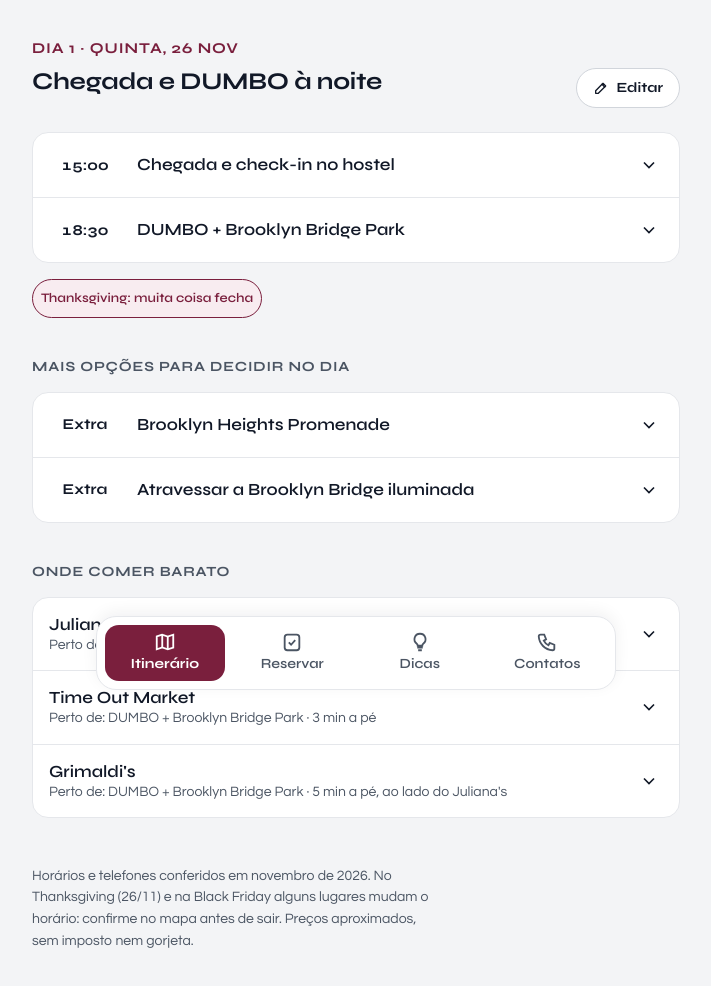
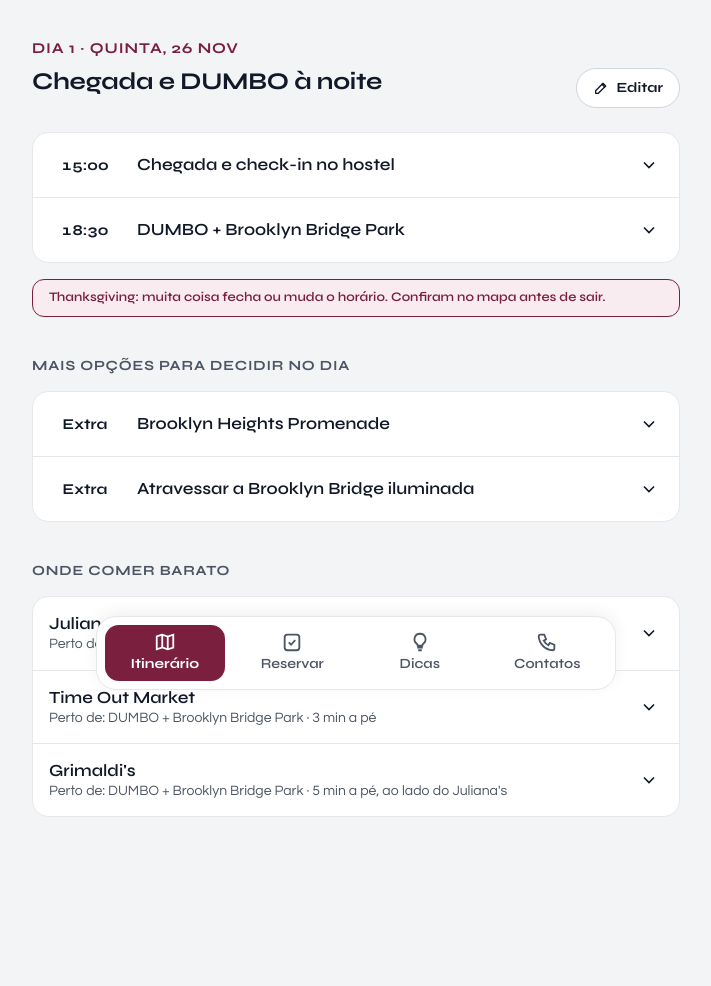
Before and after one commit to FernandaNardinn/roteiro-nova-york, a plain HTML site: page index.html in a window 1280 px wide. Shown: the part 94-1080 px from the top of the page, without its empty margins (284-995 px from the left). After the commit the page ends 1039 px from the top, so only its background shows below. Drawn offline with Linux system fonts and the light colour scheme.

Commit message:
Aviso de horários só no Thanksgiving e na Black Friday
Co-Authored-By: Claude Opus 5.5 <noreply@anthropic.com>
Claude-Session: https://claude.ai/code/session_01Cg8F3ybva4AZjRd27JXgAA

```diff
--- a/index.html
+++ b/index.html
@@ -459,6 +459,7 @@ details.row.is-past .tree{filter:grayscale(1);opacity:.7}
 .check input[type="checkbox"]:focus-visible{outline:3px solid var(--yellow);outline-offset:2px}
 .check label>span{display:grid;gap:4px}
 .check .checklink{display:inline-flex;width:fit-content;margin-top:4px}
+.daynote{border-radius:12px;display:block;line-height:1.5;padding:8px 16px}
 </style>
 </head>
 <body>
@@ -477,7 +478,6 @@ details.row.is-past .tree{filter:grayscale(1);opacity:.7}
 </nav>
 <main class="wrap"><div class="view" id="view" tabindex="-1"></div></main>
 
-<div class="wrap"><footer>Horários e telefones conferidos em novembro de 2026. No Thanksgiving (26/11) e na Black Friday alguns lugares mudam o horário: confirme no mapa antes de sair. Preços aproximados, sem imposto nem gorjeta.</footer></div>
 
 <script>
 const LINES={A:"ace",C:"ace",E:"ace",G:"g",L:"l",J:"jz",Z:"jz",N:"nqrw",Q:"nqrw",R:"nqrw",W:"nqrw","1":"123","2":"123","3":"123",B:"bdfm",D:"bdfm",F:"bdfm",M:"bdfm","7":"7"};
@@ -724,7 +724,8 @@ DAYS.forEach(d=>{d.stops=d.stops.map(st=>REPLACE[st.n]||st)});
    info:{"Endereço":["289 10th Ave (W 27th St), New York, NY 10001"],"Telefone":"(646) 473-0202","Horário":"Qua, Sex e Sáb 23h–4h","Preço":"Ingressos a partir de ~$65 + taxas"},
    go:"Do Village ou de Midtown: [C][E] até 23 St, depois 10 min a pé. Volta: Uber dividido (uns 25 min).",
    tip:"Se forem também no sábado, comprem os dois ingressos de uma vez."});
- day("sex-27").flag="Black Friday: fujam de Midtown · Balada: Marquee";
+ day("sex-27").flag="Black Friday: fujam de Midtown e confiram no mapa o horário de cada lugar antes de sair, porque alguns mudam no feriado.";
+ day("qui-26").flag="Thanksgiving: muita coisa fecha ou muda o horário. Confiram no mapa antes de sair.";
  // Segunda: Westlight mais cedo + TAO à meia-noite
  const seg=day("seg-30");
  seg.stops=seg.stops.filter(x=>x.n!=="Jantar no Time Out Market");
```
